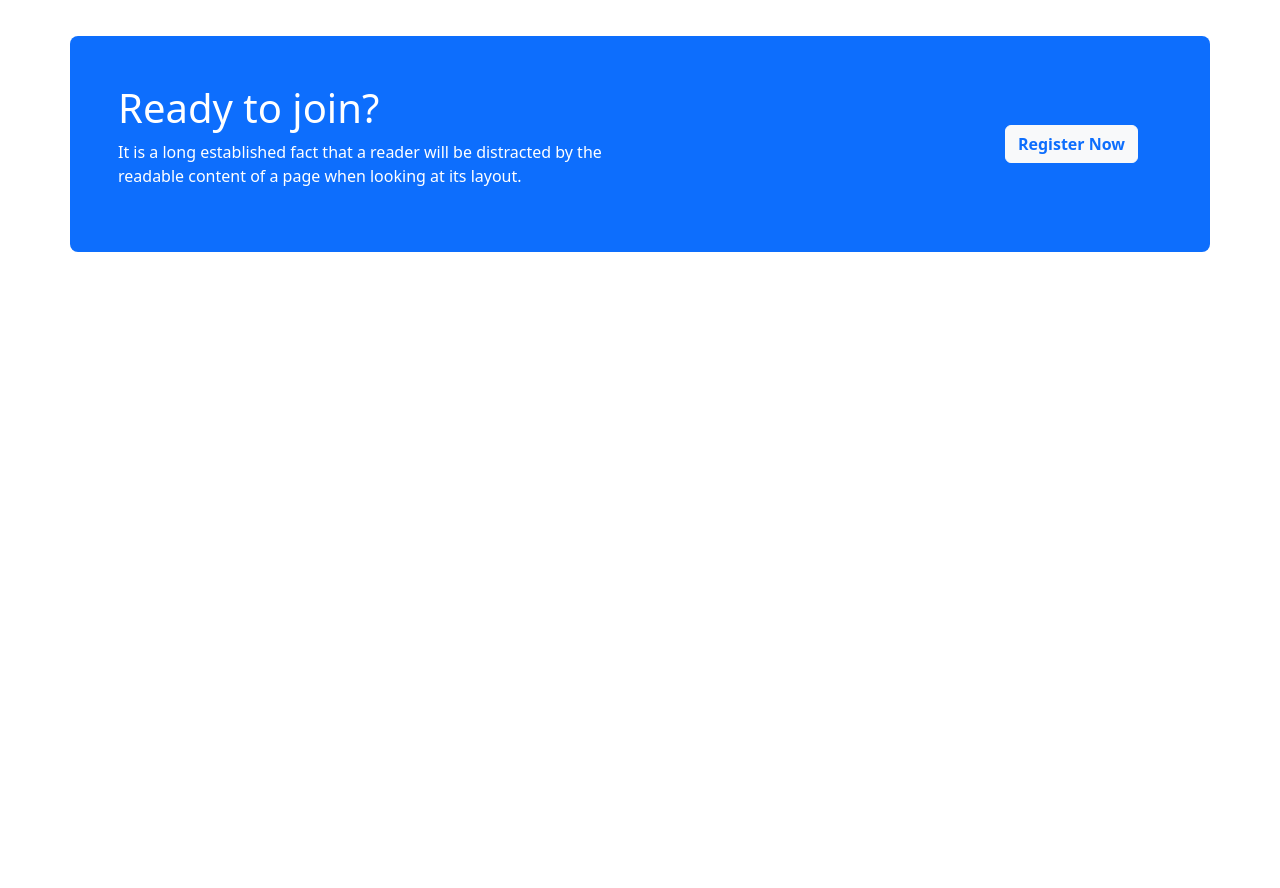
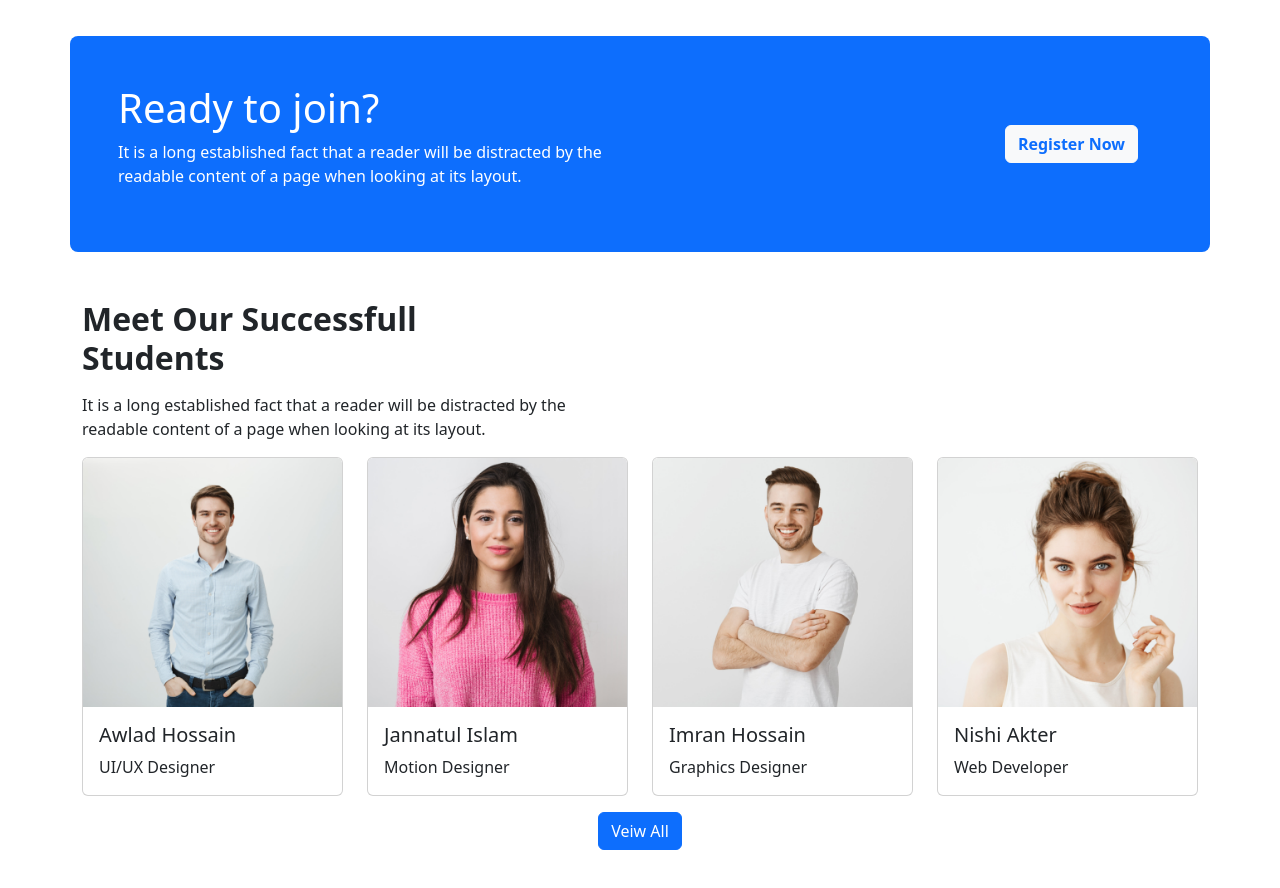
Before and after one commit to adnanhjoy/Edu-Tech, a plain HTML site: page index.html in a window 1280 px wide. Shown: the part 2373-3261 px from the top of the page. Before the commit the page ends 2673 px from the top, so only its background shows below. Drawn offline with nearby package versions, Linux system fonts and the light colour scheme.

Commit message:
Added Students Section

```diff
--- a/index.html
+++ b/index.html
@@ -268,6 +268,55 @@
                 </div>
             </div>
         </section>
+
+        <section class="my-5">
+            <h2 class="fw-bold">Meet Our Successfull <br> Students</h2>
+            <p class="my-3">It is a long established fact that a reader will be distracted by the <br> readable content
+                of a page
+                when
+                looking at its layout.</p>
+
+            <div class="row row-cols-1 row-cols-md-2 row-cols-lg-4 g-4">
+                <div class="col">
+                    <div class="card">
+                        <img src="images/student/student-1.png" class="card-img-top" alt="...">
+                        <div class="card-body">
+                            <h5 class="card-title">Awlad Hossain</h5>
+                            <p class="card-text">UI/UX Designer</p>
+                        </div>
+                    </div>
+                </div>
+                <div class="col">
+                    <div class="card">
+                        <img src="images/student/student-2.png" class="card-img-top" alt="...">
+                        <div class="card-body">
+                            <h5 class="card-title">Jannatul Islam</h5>
+                            <p class="card-text">Motion Designer</p>
+                        </div>
+                    </div>
+                </div>
+                <div class="col">
+                    <div class="card">
+                        <img src="images/student/student-3.png" class="card-img-top" alt="...">
+                        <div class="card-body">
+                            <h5 class="card-title">Imran Hossain</h5>
+                            <p class="card-text">Graphics Designer</p>
+                        </div>
+                    </div>
+                </div>
+                <div class="col">
+                    <div class="card">
+                        <img src="images/student/student-4.png" class="card-img-top" alt="...">
+                        <div class="card-body">
+                            <h5 class="card-title">Nishi Akter</h5>
+                            <p class="card-text">Web Developer</p>
+                        </div>
+                    </div>
+                </div>
+            </div>
+            <div class="w-100 d-flex justify-content-center"><button class="btn btn-primary my-3 mx-auto">Veiw
+                    All</button></div>
+        </section>
     </main>
 
 
```
